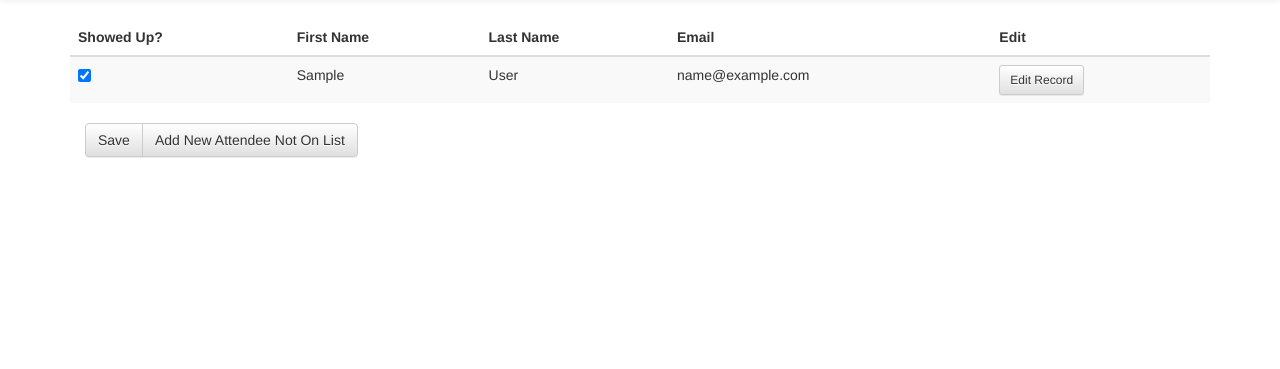
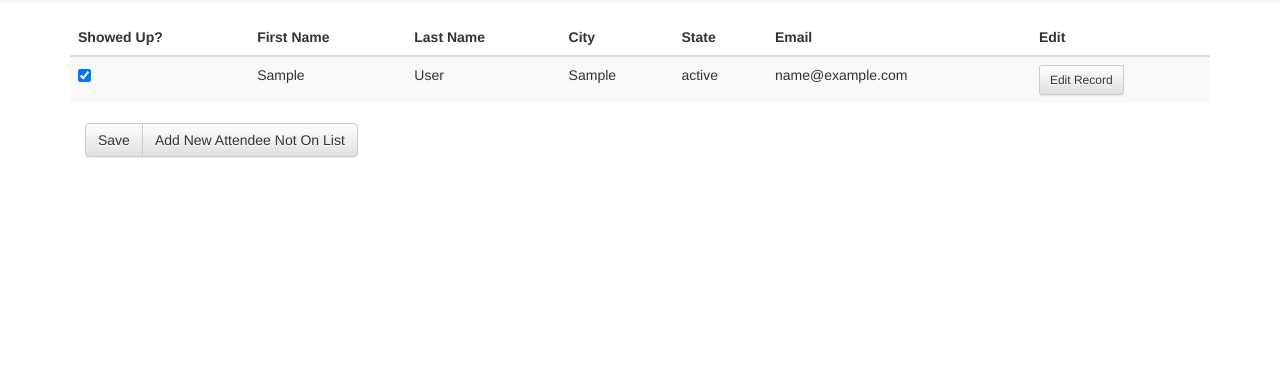
Before and after one commit to diversified-cheesecake/bk-event, a Django app: page /entry/ in a window 1280 px wide. Shown: the part 51-420 px from the top of the page. Run offline with Django 3.2, Linux system fonts and the light colour scheme; tables that the repository leaves empty hold one stand-in row (values such as "Sample post"); some libraries are stand-ins or nearby versions.

Commit message:
added city & state

```diff
--- a/event/templates/event/entry_page.html
+++ b/event/templates/event/entry_page.html
@@ -9,6 +9,8 @@
 				<th>Showed Up?</th>
 				<th>First Name</th>
 				<th>Last Name</th>
+				<th>City</th>
+				<th>State</th>
 				<th>Email</th>
 				<th>Edit</th>
 			</tr>
@@ -25,6 +27,8 @@
 				</td>
 				<td>{{ attendee.first_name }}</td>
 				<td>{{ attendee.last_name }}</td>
+				<td>{{ attendee.city }}</td>
+				<td>{{ attendee.state }}</td>
 				<td>{{ attendee.email }}</td>
 				<td>
 					<a href="/attendee/update/{{ attendee.id }}" class="btn btn-default btn-sm" role="button">Edit Record</a>
--- a/event/views.py
+++ b/event/views.py
@@ -31,7 +31,7 @@ def logout(request):
 class DataEntryView(generic.ListView):
 	template_name = 'event/entry_page.html'
 	context_object_name = 'entry_list'
-	queryset = Attendee.objects.all()
+	queryset = Attendee.objects.order_by('last_name', 'first_name')
 
 
 
```
